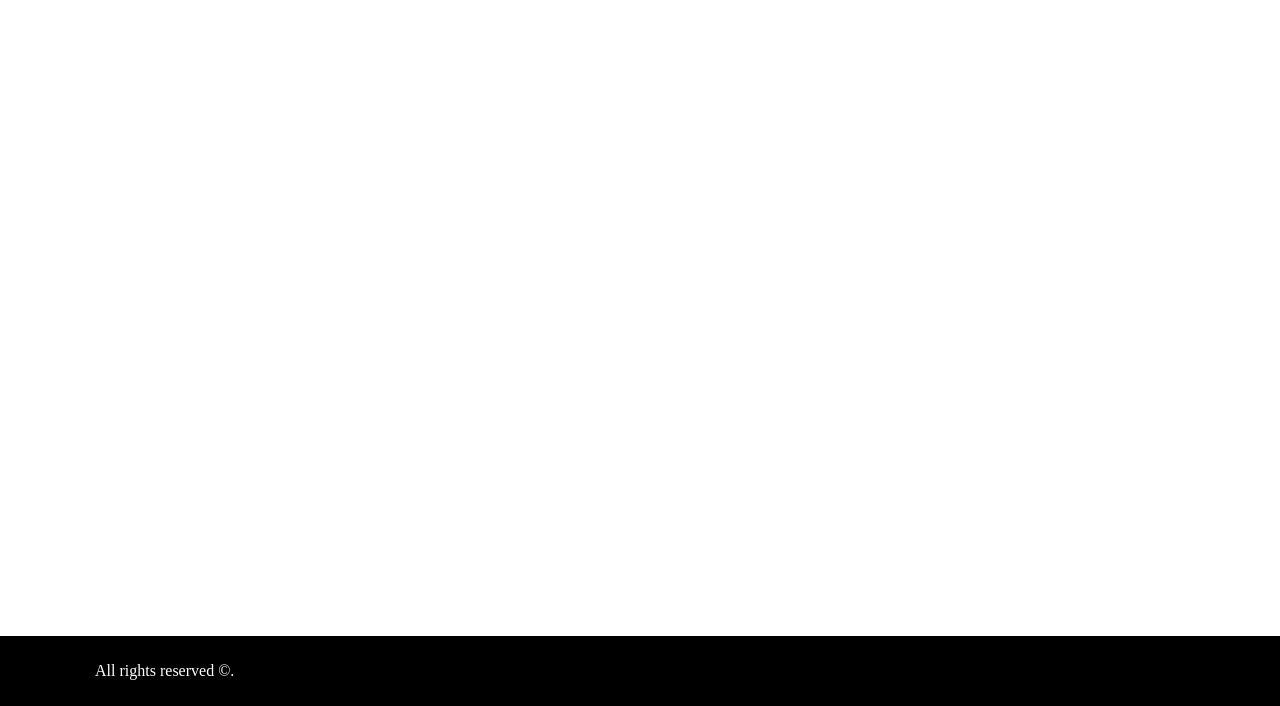
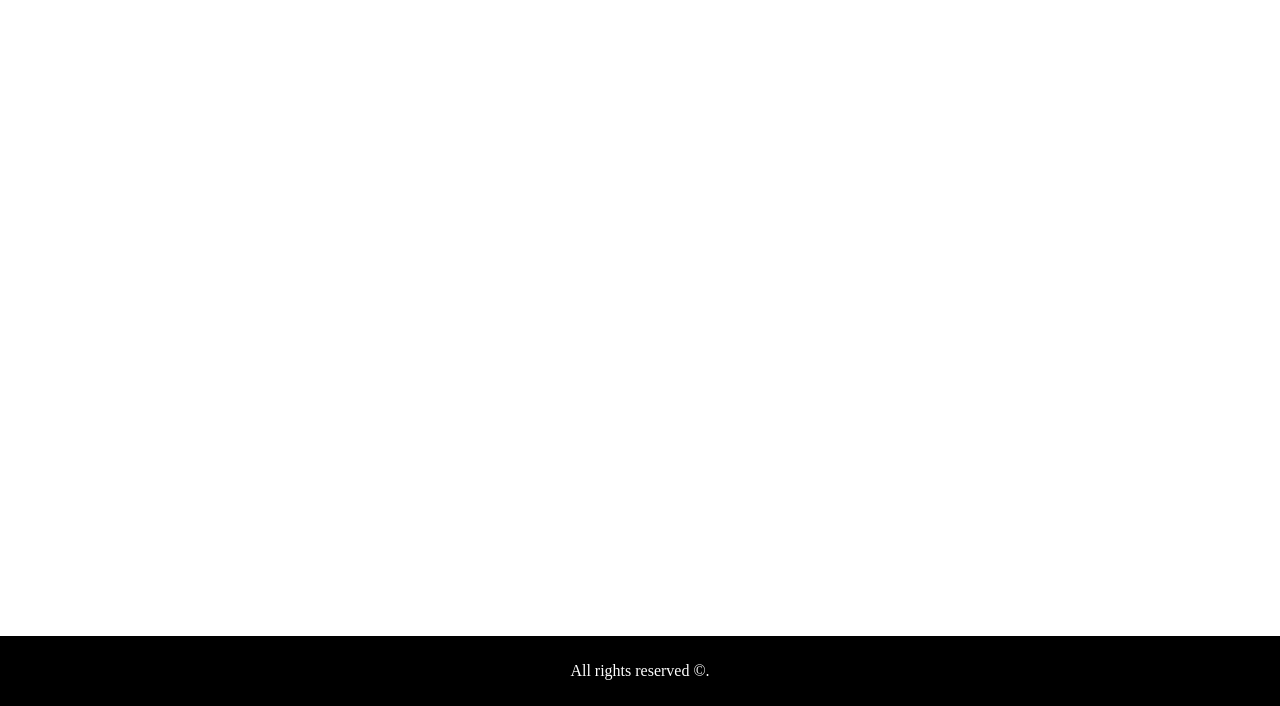
Before and after one commit to DavidBabiy/pixelizer, a website: page index.html in a window 1280 px wide. Shown: the part 94-800 px from the top of the page. Drawn offline with Linux system fonts and the light colour scheme.

```diff
--- a/index.html
+++ b/index.html
@@ -10,6 +10,8 @@
     <div class="main">
          <input type="file" palceholder="Choose your picture">
     </div>
-<div class="footer"><div>All rights reserved &copy.</div><div></div><div></div><div></div><div></div><div></div> </div>
+<div class="footer">
+    <div>All rights reserved &copy.</div>
+</div>
 </body>
 </html>
```
Also changed, not shown: package.json (added, +19 -0 lines).
